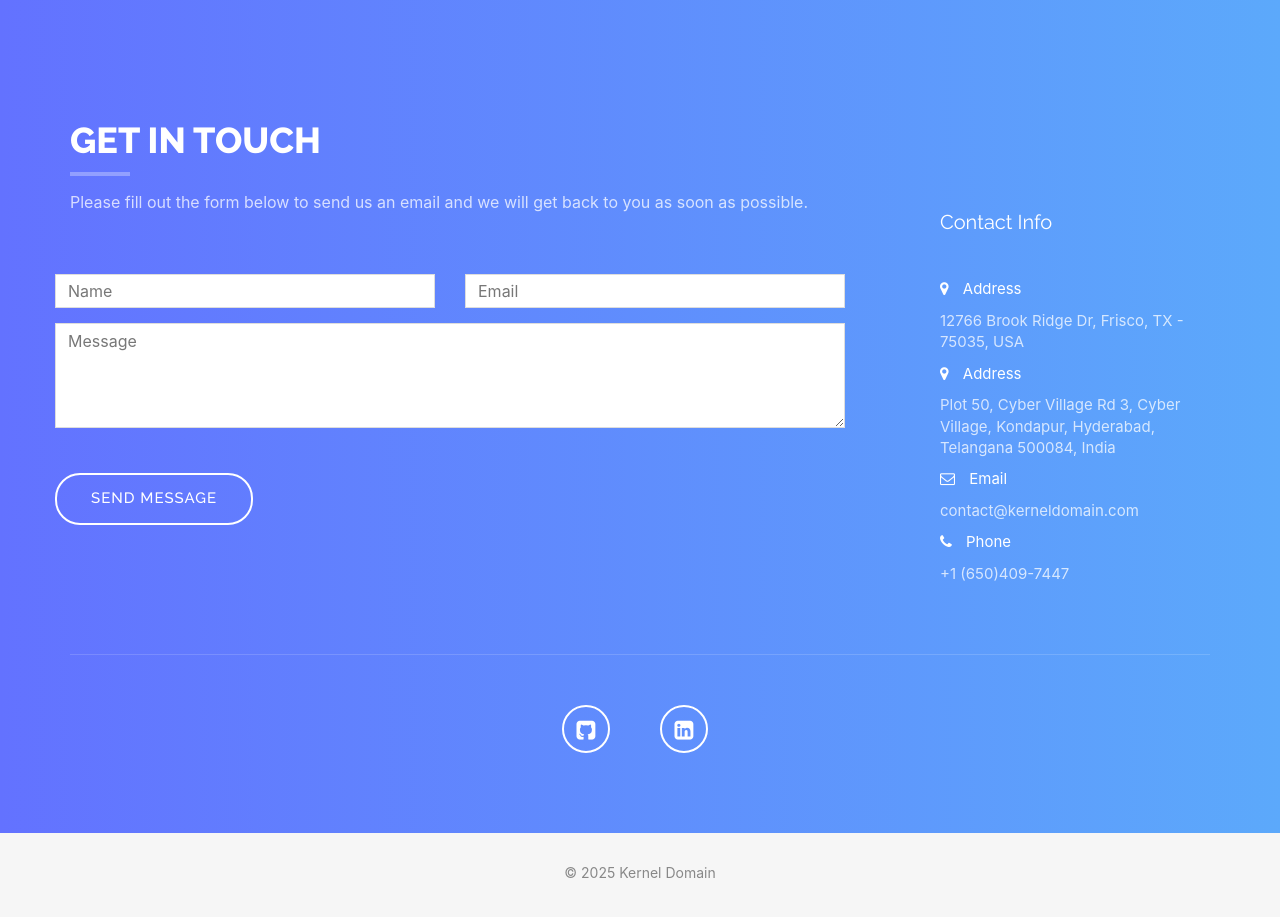
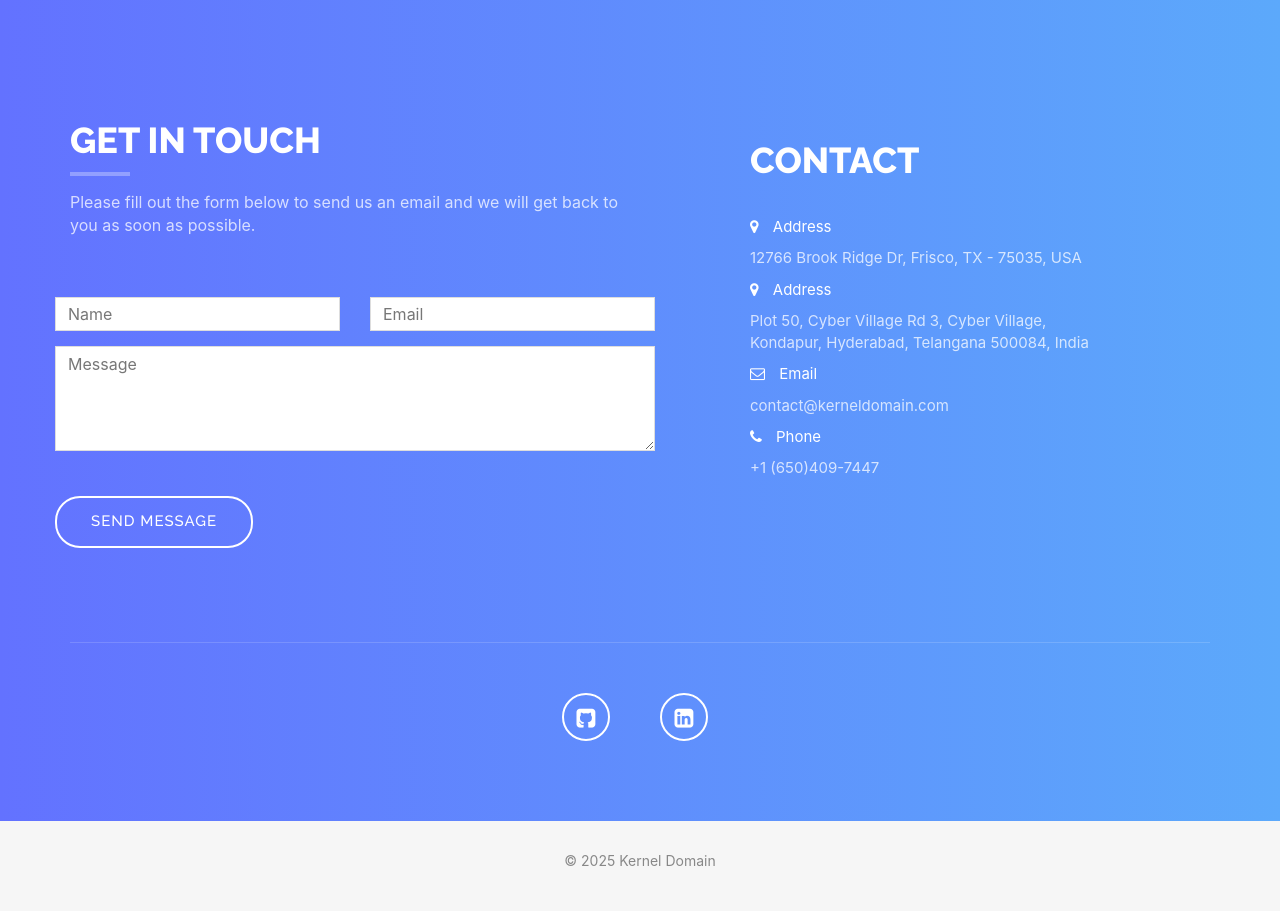
Before and after one commit to vijaypolsani/KernelDomain, a React (Create React App) app: page / in a window 1280 px wide. Shown: the part 2960-3877 px from the top of the page. Built offline with nearby package versions, Linux system fonts and the light colour scheme; what smooth-scroll would draw is missing.

Commit message:
renewed the emailJs associated gmail

```diff
--- a/src/components/contact.jsx
+++ b/src/components/contact.jsx
@@ -48,7 +48,7 @@ export const Contact = (props) => {
     <div>
       <div id="contact">
         <div className="container">
-          <div className="col-md-8">
+            <div className="col-md-6">
               <div className="row">
                 <div className="section-title">
                   <h2>Get In Touch</h2>
@@ -116,8 +116,8 @@ export const Contact = (props) => {
               </div>
             </div>
             <div id="row" className="contact-item">
-          <div className="col-md-3 col-md-offset-1 contact-info">
-                <h3>Contact Info</h3>
+              <div className="col-md-4 col-md-offset-1 contact-info">
+                    <h2>Contact</h2>
                     <div className="contact-item">
                       {props.data ? props.data.address.map((item, i) => (
                       <p key={i}>
```
Lines whose indentation alone changed are shown as unchanged.
